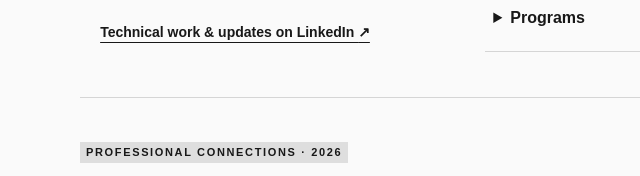
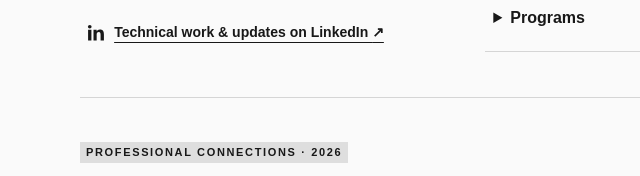
Before and after one commit to daniellepenz123/personal-website, a plain HTML site: page portfolio.html in a window 1280 px wide. Shown: the part 2412-2588 px from the top of the page, 0-640 px from the left. Drawn offline with Linux system fonts and the light colour scheme.

Commit message:
Reuse footer LinkedIn logo and refresh portfolio stylesheet cache

```diff
--- a/portfolio.html
+++ b/portfolio.html
@@ -8,7 +8,7 @@
         content="Selected work and contributions from Danielle Penz across advocacy, public speaking, education, and technology.">
     <title>Portfolio | Danielle Penz</title>
     <link rel="stylesheet" href="css/style.css">
-    <link rel="stylesheet" href="css/portfolio.css">
+    <link rel="stylesheet" href="css/portfolio.css?v=linkedin-centered-2">
     <script src="js/main.js" defer></script>
 </head>
 
@@ -162,7 +162,11 @@
             <div class="portfolio-section-art" aria-hidden="true">
                     <svg viewBox="0 0 340 240" fill="none" focusable="false"><g stroke="currentColor" stroke-width="1.5" stroke-linecap="round" stroke-linejoin="round"><rect x="81" y="68" width="178" height="121"/><path d="M124 101h92M142 119h56"/><circle cx="218" cy="153" r="12"/><path d="m210 162-4 26 12-7 12 7-4-26"/><path d="M35 76V30h46M259 210h46v-46" stroke-width="2"/></g></svg>
                 </div>
-                <p><a class="text-link" href="https://www.linkedin.com/in/daniellepenz" target="_blank" rel="noopener noreferrer">Technical work &amp; updates on LinkedIn <span aria-hidden="true">↗</span></a></p>
+                <p><a class="text-link portfolio-linkedin-link" href="https://www.linkedin.com/in/daniellepenz" target="_blank" rel="noopener noreferrer"><svg viewBox="0 0 24 24" fill="currentColor" aria-hidden="true" focusable="false">
+                    <circle cx="4.5" cy="4.5" r="2.2" />
+                    <path
+                        d="M2.5 8h4v13h-4zM9 8h3.8v1.8h.1c.5-1 1.8-2.1 3.8-2.1 4 0 4.8 2.6 4.8 6V21h-4v-6.5c0-1.6 0-3.6-2.2-3.6s-2.5 1.7-2.5 3.5V21H9V8Z" />
+                </svg><span>Technical work &amp; updates on LinkedIn <span aria-hidden="true">↗</span></span></a></p>
             </div>
             <div class="portfolio-training">
                 <details class="credential-group">
```
